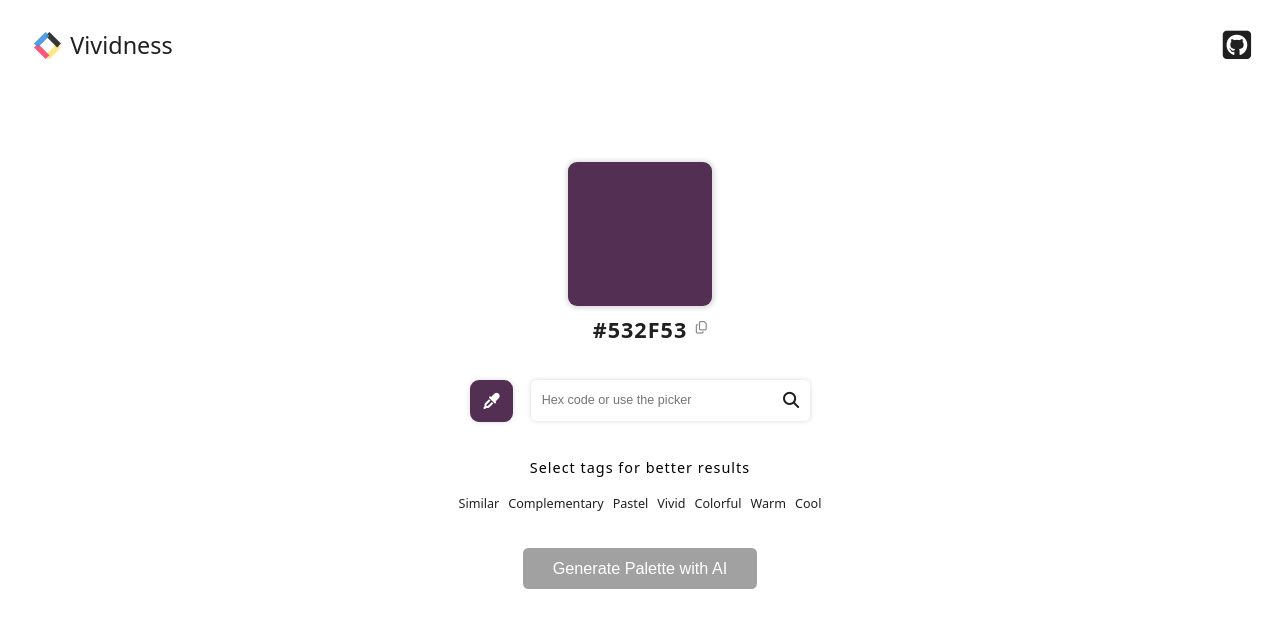
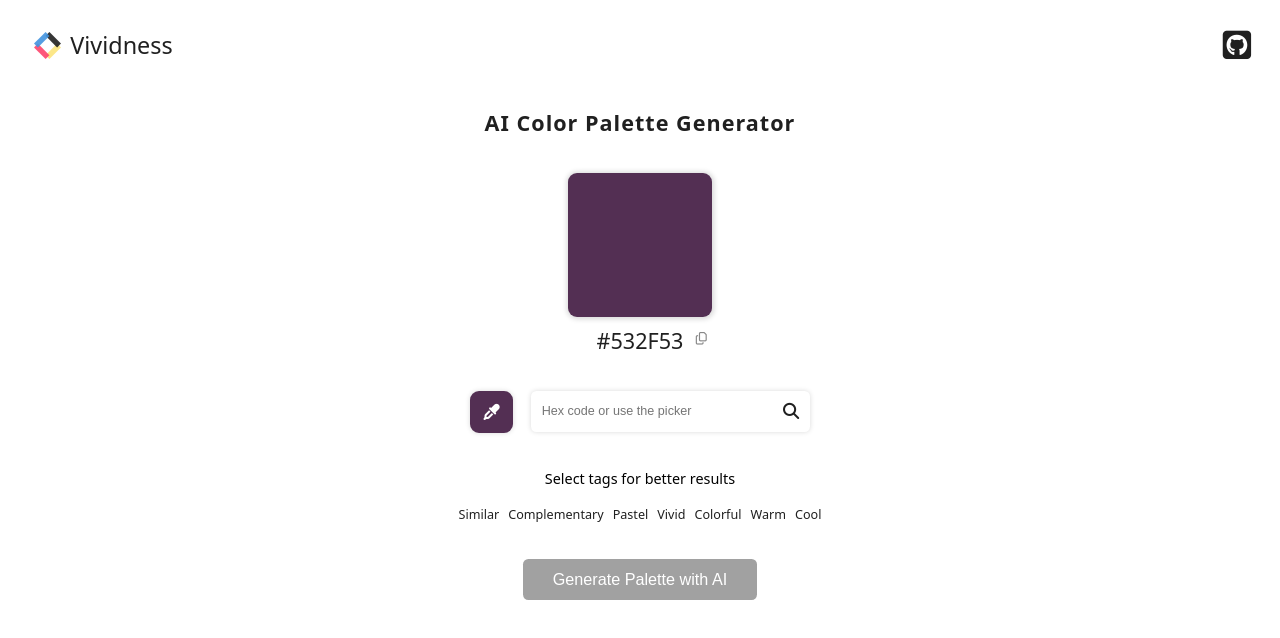
Before and after one commit to woodart8/Vividness-FE, a Vue app: page / in a window 1280 px wide. Shown: the top 638 px of the page. Built offline with nearby package versions, Linux system fonts and the light colour scheme.

Commit message:
Feat: 제목 추가

```diff
--- a/src/views/HomeView.vue
+++ b/src/views/HomeView.vue
@@ -1,10 +1,13 @@
 <template>
   <main class="home">
+    <div class="title-wrapper">
+      <h1 class="title">AI Color Palette Generator</h1>
+    </div>
     <section class="color-view-section">
       <div class="color-box-wrapper">
           <div class="color-box" :style="{backgroundColor: '#' + hexCode}"></div>
           <div class="color-code-wrapper">
-            <h1 class="color-code">#{{ hexCode }}</h1>
+            <span class="color-code">#{{ hexCode }}</span>
             <button type="button" class="copy-button"
               v-if="isCopied[0]"
             >
@@ -43,7 +46,7 @@
     </section>
     <section class="ai-generate-section">
       <div class="tag-container">
-        <h2>Select tags for better results</h2>
+        <span>Select tags for better results</span>
         <ul class="tag-list">
           <li class="tag" :class="{selected: item.selected}" @click="handleClickTags(index)" v-for="(item, index) in tagList" :key="index">{{ item.tag }}</li>
         </ul>
@@ -55,7 +58,7 @@
         <div class="color-box-wrapper" v-for="(item, index) in palette" :key="index">
           <div class="mini-color-box" :style="{backgroundColor: '#' + item.hexCode}"></div>
           <div class="color-code-wrapper">
-            <h2 class="mini-color-code">#{{ item.hexCode }}</h2>
+            <span class="mini-color-code">#{{ item.hexCode }}</span>
             <button type="button" class="mini-copy-button"
               v-if="isCopied[index+1]"
             >
@@ -255,6 +258,16 @@ onBeforeUnmount(() => {
   gap: 4rem;
 }
 
+.title-wrapper {
+  margin-top: 2rem;
+}
+
+.title {
+  margin: 0;
+  font-size: 2.4rem;
+  font-weight: 700;
+}
+
 .color-view-section {
   display: flex;
   flex-direction: column;
@@ -262,17 +275,18 @@ onBeforeUnmount(() => {
   align-items: center;
   width: 100%;
   gap: 4rem;
-  margin-top: 8rem;
 }
 
 .color-code {
   margin: 0;
   font-size: 2.4rem;
+  font-weight: 500;
 }
 
 .mini-color-code {
   margin: 0;
   font-size: 1.8rem;
+  font-weight: 500;
 }
 
 .color-box {
@@ -413,7 +427,7 @@ onBeforeUnmount(() => {
   gap: 1rem;
 }
 
-.tag-container h2 {
+.tag-container span {
   margin: 0;
   font-size: 1.6rem;
   font-weight: 500;
```
